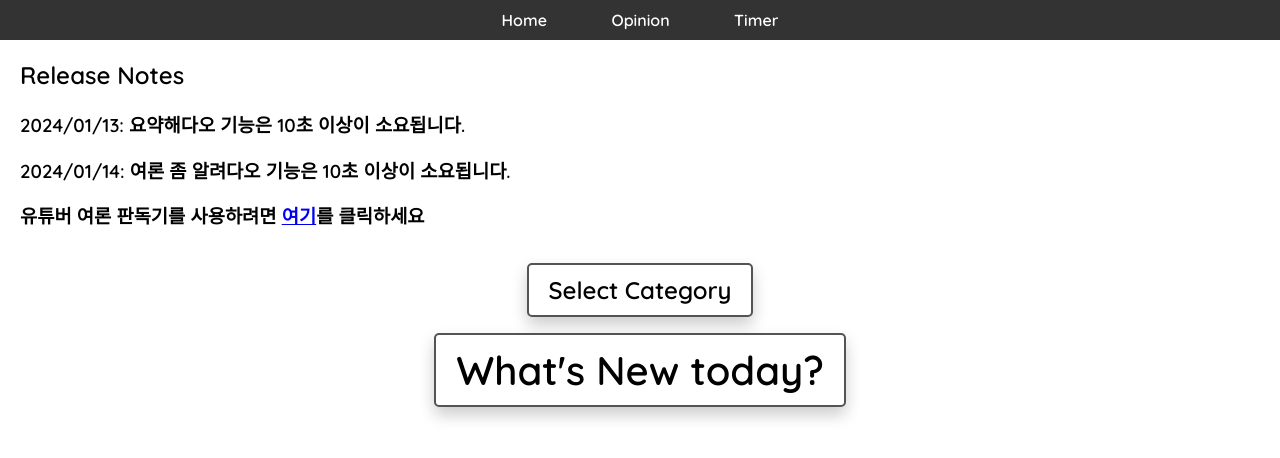
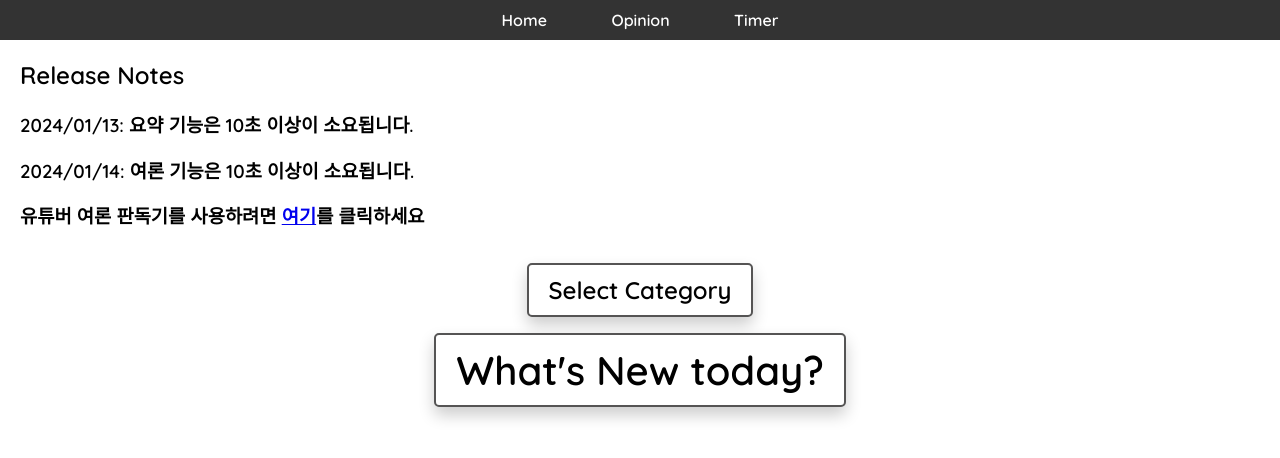
Before and after one commit to Jinhyeonggg/Youtuber-Analazer, a plain HTML site: page index.html in a window 1280 px wide. Drawn offline with Linux system fonts and the light colour scheme.

Commit message:
Update index.html

```diff
--- a/index.html
+++ b/index.html
@@ -20,8 +20,8 @@
     </nav>
     <div id="release-notes">
         <h2>Release Notes</h2>
-        <h3>2024/01/13: 요약해다오 기능은 10초 이상이 소요됩니다.</h3>
-        <h3>2024/01/14: 여론 좀 알려다오 기능은 10초 이상이 소요됩니다.</h3>
+        <h3>2024/01/13: 요약 기능은 10초 이상이 소요됩니다.</h3>
+        <h3>2024/01/14: 여론 기능은 10초 이상이 소요됩니다.</h3>
         <h3>유튜버 여론 판독기를 사용하려면 <a href="./opinion/opinion.html">여기</a>를 클릭하세요</h3>
     </div>
 
```
